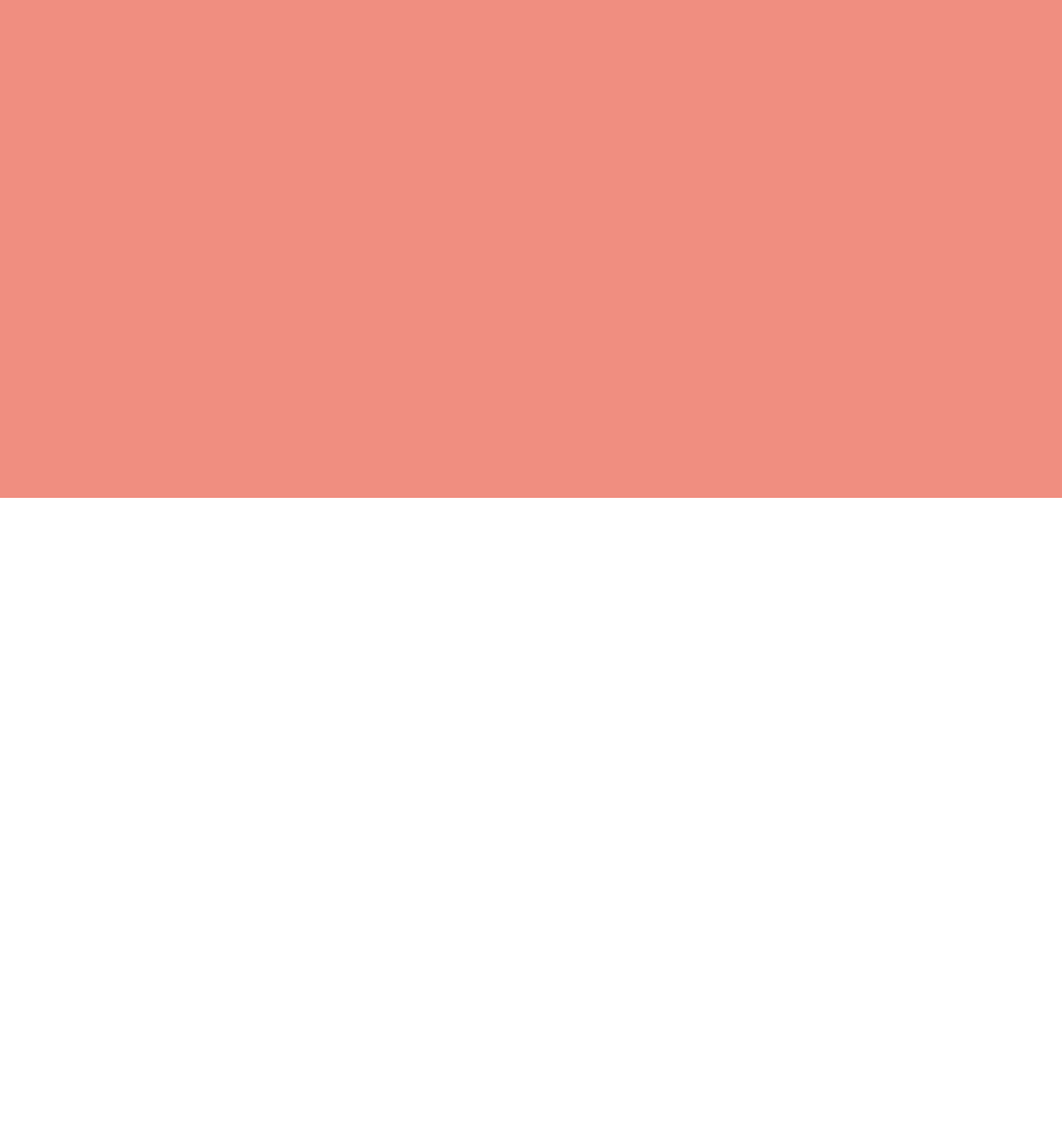
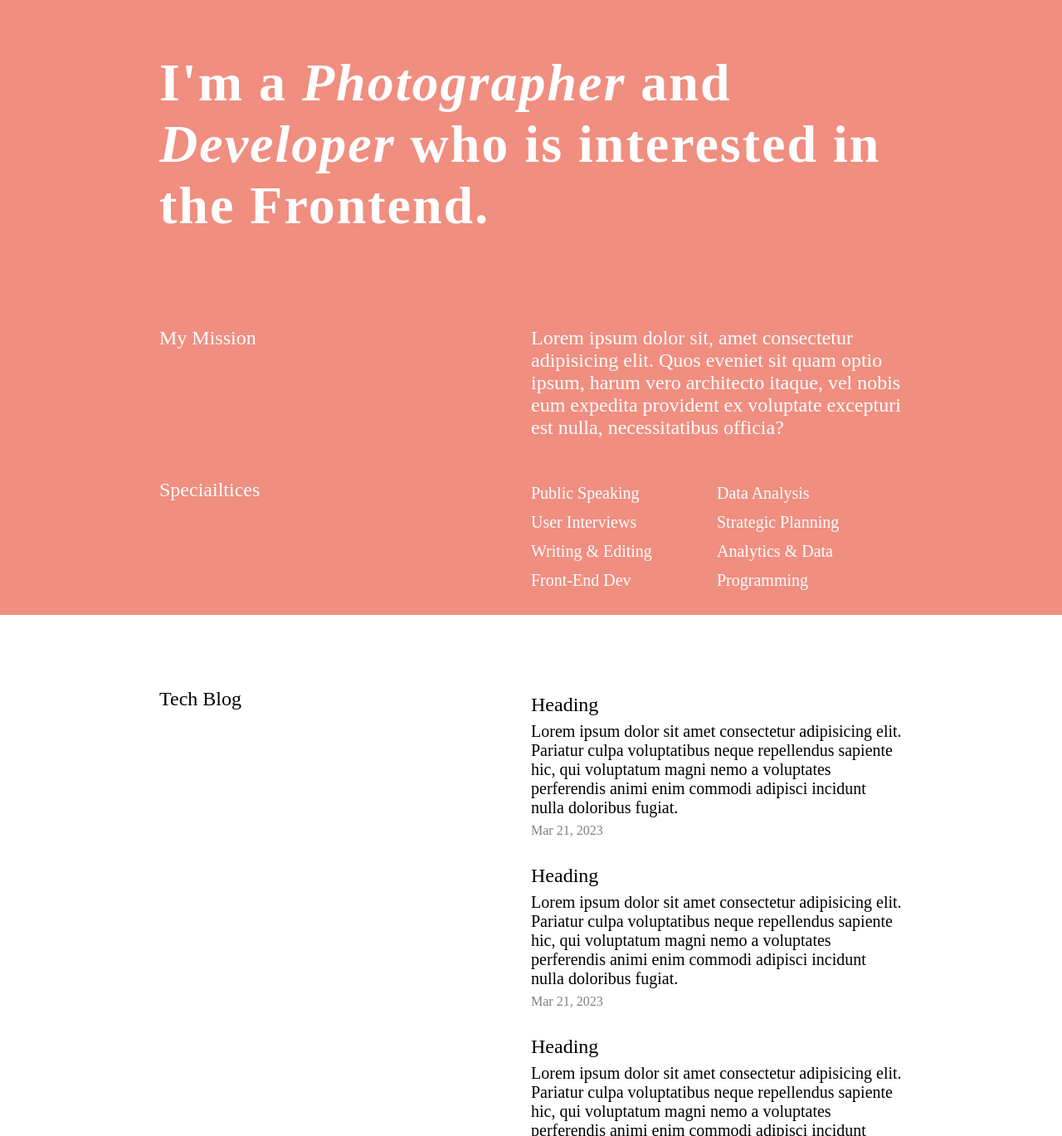
Before and after one commit to AriPeap/CSS-practice, a plain HTML site: page CV/index.html in a window 1280 px wide. Shown: the part 120-1489 px from the top of the page at 83% size. Before the commit the page ends 800 px from the top, so only its background shows below. Drawn offline with Linux system fonts and the light colour scheme; a web font is replaced by a local one.

Commit message:
Created heading and post section

```diff
--- a/CV/index.css
+++ b/CV/index.css
@@ -6,7 +6,9 @@ body {
 
 .hero {
   background-color: #f08e80;
-  height: 90vh;
+  min-height: 90vh;
+  color: white;
+  display: inline-block;
 }
 
 .navbar {
@@ -39,3 +41,72 @@ body {
 .navbar .contact:hover {
   opacity: 0.8;
 }
+
+.hero-content {
+  padding: 0 15%;
+}
+
+.tagline {
+  font-size: 4rem;
+  color: white;
+  letter-spacing: 2px;
+  padding: 32px 0;
+}
+
+.two-column-section {
+  font-size: 1.5rem;
+}
+
+.two-column-section > p {
+  width: 50%;
+  box-sizing: border-box;
+  float: left;
+}
+.two-column-section .skills {
+  width: 50%;
+  float: left;
+  box-sizing: border-box;
+  padding: 0;
+  list-style: none;
+}
+.two-column-section .skills li {
+  width: 50%;
+  float: left;
+  font-size: 1.25rem;
+  margin: 6px 0;
+}
+
+.blog-section {
+  background-color: white;
+  padding: 64px 0;
+}
+
+.blog-content {
+  padding: 0 15%;
+}
+
+.two-column-section .blog-posts {
+  width: 50%;
+  float: left;
+}
+
+.blog-heading {
+  font-size: 1.5rem;
+}
+
+.blog-text {
+  font-size: 1.25rem;
+}
+.blog-posts {
+  margin-top: 24px;
+}
+
+.blog-posts .blog-date {
+  font-size: 1rem;
+  color: gray;
+  margin-bottom: 32px;
+}
+
+.blog-posts p {
+  margin: 7px 0;
+}
--- a/CV/index.html
+++ b/CV/index.html
@@ -22,6 +22,48 @@
       <p>Clancy</p>
       <a href="#contact" class="contact">Contact Me</a>
     </header>
+    <div class="hero-content">
+      <h1 class="tagline">
+        I'm a <em>Photographer</em> and <em>Developer</em> who is interested in the Frontend.
+      </h1>
+      <div class="two-column-section">
+        <p>My Mission</p>
+        <p>Lorem ipsum dolor sit, amet consectetur adipisicing elit. Quos eveniet sit quam optio ipsum, harum vero architecto itaque, vel nobis eum expedita provident ex voluptate excepturi est nulla, necessitatibus officia?</p>
+      </div>
+      <div class="two-column-section">
+        <p>Speciailtices</p>
+        <ul class="skills">
+          <li>Public Speaking</li>
+          <li>Data Analysis</li>
+          <li>User Interviews</li>
+          <li>Strategic Planning</li>
+          <li>Writing & Editing</li>
+          <li>Analytics & Data</li>
+          <li>Front-End Dev</li>
+          <li>Programming</li>
+        </ul>
+      </div>
+    </div>
+  </section>
+  <section class="blog-section">
+    <div class="blog-content">
+      <div class="two-column-section">
+        <p>Tech Blog</p>
+        <div class="blog-posts">
+          <p class="blog-heading">Heading</p>
+          <p class="blog-text">Lorem ipsum dolor sit amet consectetur adipisicing elit. Pariatur culpa voluptatibus neque repellendus sapiente hic, qui voluptatum magni nemo a voluptates perferendis animi enim commodi adipisci incidunt nulla doloribus fugiat.</p>
+          <p class="blog-date">Mar 21, 2023</p>
+
+          <p class="blog-heading">Heading</p>
+          <p class="blog-text">Lorem ipsum dolor sit amet consectetur adipisicing elit. Pariatur culpa voluptatibus neque repellendus sapiente hic, qui voluptatum magni nemo a voluptates perferendis animi enim commodi adipisci incidunt nulla doloribus fugiat.</p>
+          <p class="blog-date">Mar 21, 2023</p>
+
+          <p class="blog-heading">Heading</p>
+          <p class="blog-text">Lorem ipsum dolor sit amet consectetur adipisicing elit. Pariatur culpa voluptatibus neque repellendus sapiente hic, qui voluptatum magni nemo a voluptates perferendis animi enim commodi adipisci incidunt nulla doloribus fugiat.</p>
+          <p class="blog-date">Mar 21, 2023</p>
+        </div>
+      </div>
+    </div>
   </section>
 </body>
 
```
